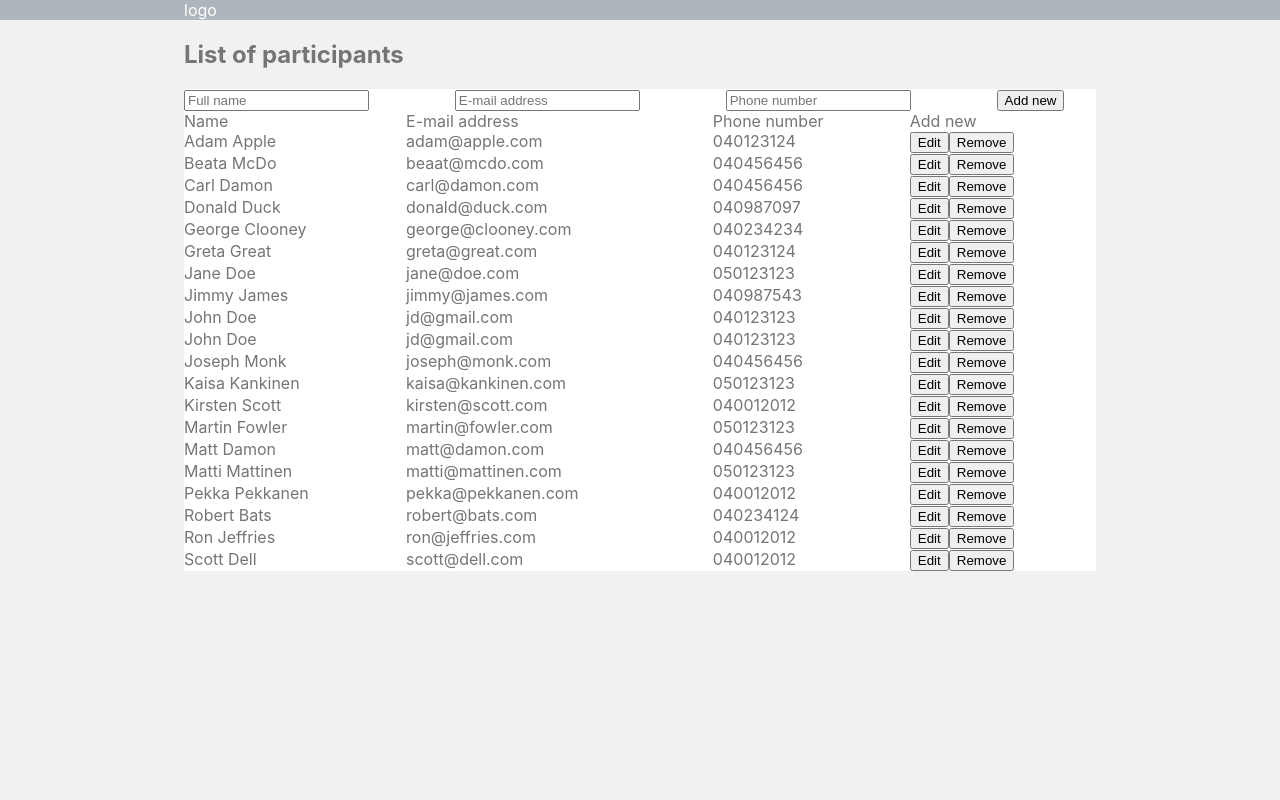
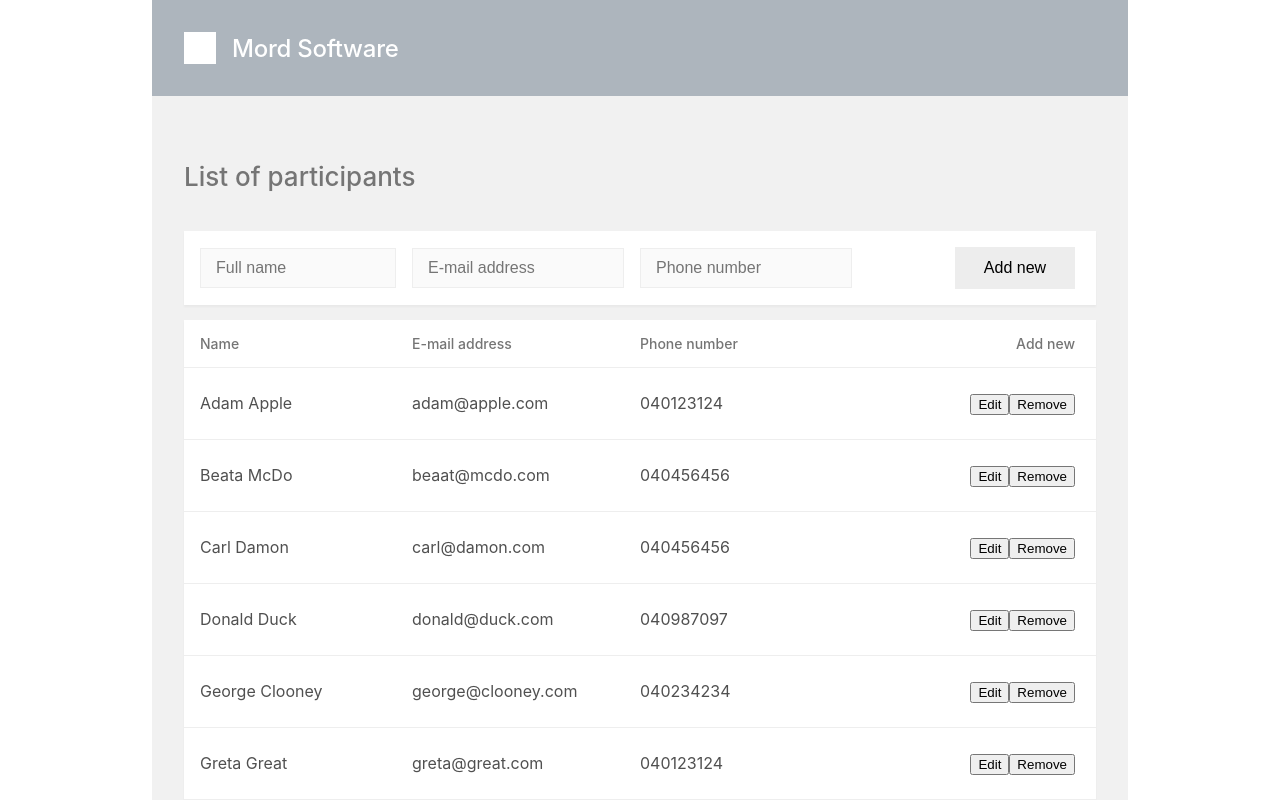
Before and after one commit to ilkkamaksy/tabler, a React (Create React App) app: page / in a window 1280 px wide. Shown: the top 800 px of the page. Built offline with nearby package versions, Linux system fonts and the light colour scheme.

Commit message:
add styles

```diff
--- a/src/App.css
+++ b/src/App.css
@@ -1,12 +1,17 @@
+body, html {
+  margin: 0;
+  padding: 0;
+}
+* {
+  box-sizing: border-box;
+}
+
 .App {
   background-color: #f1f1f1;
   color: #757575;
   min-height: 100vh;
-}
-
-.App-header {
-  background-color: #adb5bd;
-  color: #fff;
+  max-width: 976px;
+  margin: 0 auto;
 }
 
 .container {
@@ -14,15 +19,111 @@
   margin: 0 auto;
 }
 
+/* header */
+.App-header {
+  background-color: #adb5bd;
+  color: #fff;
+  overflow: hidden;
+}
+
+.header-col.col--start {
+  margin: 32px 0 32px 0;
+  display: flex;
+  align-items: center;
+  padding: 0;
+}
+
+#logo {
+  display: inline-block;
+  width: 32px;
+  height: 32px;
+  background: #fff;
+  margin-right: 16px;
+}
+
+#title {
+  font-size: 24px;
+  font-weight: 500;
+  letter-spacing: -0.01em;
+}
+
+/* Headings */
+h1 {
+  margin: 2.5em 0 1.5em;
+  font-weight: 500;
+  font-size: 26px;
+}
+
+/* forms */
+input[type="text"] {
+  background: #fafafa;
+  border: 1px solid #eee;
+  line-height: 38px;
+  padding: 0 15px;
+  width: 100%;
+  font-size: 16px;
+  font-weight: 400;
+}
+
+.form-errors {
+  font-size: 12px;
+  margin: 8px 8px 0;
+  color: red;
+}
+
+/* buttons */
+.btn {
+  line-height: 40px;
+  font-size: 16px;
+  font-weight: 500;
+  cursor:pointer;
+  border: none;
+}
+
+.submit-btn {
+  background: #ededed;
+  width: 120px;
+}
+
+.save-btn.btn {
+  background: #07f;
+  color: #fff;
+  width: 84px;
+}
+
+.cancel-btn.btn {
+  color: #07f;
+  width: 84px;
+  margin-right:4%;
+}
+
+/* table */
 .table {
   display: table;
+  table-layout: fixed;
   background-color: #fff;
   width: 100%;
   border-collapse: collapse;
+  margin-bottom: 15px;
+  box-shadow: 0 2px 2px rgba(0,0,0,0.04);
 }
 
 .table-header-group {
   display: table-header-group;
+}
+
+.table-cell--header-cell {
+  font-size: 14px;
+  line-height: 16px;
+  font-weight: 500;
+  cursor: pointer;
+}
+
+.table-cell--data-cell {
+  color: #505050;
+  font-size: 16px;
+  font-weight: 400;
+  line-height: 24px;
 }
 
 .table-row-group {
@@ -36,4 +137,44 @@
 
 .table-cell {
   display: table-cell;
+  width: 2%;
 }
+
+.form .table-cell:first-of-type,
+.data-table .table-cell:first-of-type {
+  padding-left: 16px;
+}
+
+.data-table .table-row {
+  border-bottom: 1px solid #eee;
+}
+
+.table-header-group .table-cell {
+  line-height: 47px;
+}
+
+.table-cell--data-cell {
+  line-height: 71px;
+  cursor: pointer;
+}
+
+.data-table .form .table-cell.table-cell-end {
+  padding-right: 16px;
+}
+
+.form .table-cell {
+  padding: 16px 16px 16px 0;
+  table-layout: fixed;
+}
+
+.form .table-cell.table-cell-end,
+.data-table .table-cell.table-cell-end {
+  padding-right: 21px;
+  min-width: 20%;
+  text-align: right;
+}
+
+.data-table .form .table-cell.table-cell-end {
+  width: 1px;
+  white-space: nowrap;
+}
--- a/src/Components/EditForm.tsx
+++ b/src/Components/EditForm.tsx
@@ -37,14 +37,14 @@ const EditForm = ({ selectedParticipant, handleSubmit, handleSelect }:Props):Rea
 
 
 	return (
-		<form className="table-row" onSubmit={formik.handleSubmit}>
+		<form className="table-row form" onSubmit={formik.handleSubmit}>
 			<input
 				id="id"
 				name="id"
 				type="hidden"
 				value={formik.values.id}
 			/>
-			<div className="table-cell">
+			<div className="table-cell table-cell-start table-cell--name">
 				<input
 					id="name"
 					name="name"
@@ -66,7 +66,7 @@ const EditForm = ({ selectedParticipant, handleSubmit, handleSelect }:Props):Rea
 				/>
 				{ formik.errors.email && <div className="form-errors">{formik.errors.email}</div> }
 			</div>
-			<div className="table-cell">
+			<div className="table-cell table-cell--phone">
 				<input
 					id="phone"
 					name="phone"
@@ -77,17 +77,17 @@ const EditForm = ({ selectedParticipant, handleSubmit, handleSelect }:Props):Rea
 				/>
 				{ formik.errors.phone && <div className="form-errors">{formik.errors.phone}</div> }
 			</div>
-			<div className="table-cell">
+			<div className="table-cell table-cell-end">
 				{!selectedParticipant ?
-					<button className="submit-btn" type="submit">Add new</button>
+					<button className="submit-btn btn" type="submit">Add new</button>
 					: <div>
 						<button
-							className="cancel-btn"
+							className="cancel-btn btn"
 							onClick={() => handleSelect(undefined)}
 						>
 								Cancel
 						</button>
-						<button className="submit-btn" type="submit">Save</button>
+						<button className="save-btn btn" type="submit">Save</button>
 					</div>}
 
 			</div>
--- a/src/Components/Header.tsx
+++ b/src/Components/Header.tsx
@@ -4,7 +4,8 @@ const Header = ():React.ReactElement => (
 	<header className="App-header">
 		<div className="container">
 			<div className="header-col col--start">
-				<span id="logo">logo</span>
+				<span id="logo"></span>
+				<span id="title">Mord Software</span>
 			</div>
 
 		</div>
--- a/src/Components/Table.tsx
+++ b/src/Components/Table.tsx
@@ -32,13 +32,13 @@ const Table = ({
 					handleSelect={handleSelect}
 				/>
 			</div>
-			<div className="table">
+			<div className="table data-table">
 				<div className="table-header-group">
 					<div className="table-row">
-						<div className="table-cell" onClick={() => reSort('name')}>Name</div>
-						<div className="table-cell" onClick={() => reSort('email')}>E-mail address</div>
-						<div className="table-cell" onClick={() => reSort('phone')}>Phone number</div>
-						<div className="table-cell">Add new</div>
+						<div className="table-cell table-cell--header-cell table-cell--name" onClick={() => reSort('name')}>Name</div>
+						<div className="table-cell table-cell--header-cell" onClick={() => reSort('email')}>E-mail address</div>
+						<div className="table-cell table-cell--header-cell table-cell--phone" onClick={() => reSort('phone')}>Phone number</div>
+						<div className="table-cell table-cell--header-cell table-cell-end">Add new</div>
 					</div>
 				</div>
 				<div className="table-row-group">
@@ -55,10 +55,10 @@ const Table = ({
 						} else {
 							return (
 								<div className="table-row" key={participant.id}>
-									<div className="table-cell" onClick={() => handleSelect(participant)}>{participant.name}</div>
-									<div className="table-cell" onClick={() => handleSelect(participant)}>{participant.email}</div>
-									<div className="table-cell" onClick={() => handleSelect(participant)}>{participant.phone}</div>
-									<div className="table-cell">
+									<div className="table-cell table-cell--data-cell table-cell--name" onClick={() => handleSelect(participant)}>{participant.name}</div>
+									<div className="table-cell table-cell--data-cell" onClick={() => handleSelect(participant)}>{participant.email}</div>
+									<div className="table-cell table-cell--data-cell table-cell--phone" onClick={() => handleSelect(participant)}>{participant.phone}</div>
+									<div className="table-cell table-cell--data-cell table-cell-end">
 										<button onClick={() => handleSelect(participant)}>Edit</button>
 										<button onClick={() => handleRemove(participant)}>Remove</button>
 									</div>
```
